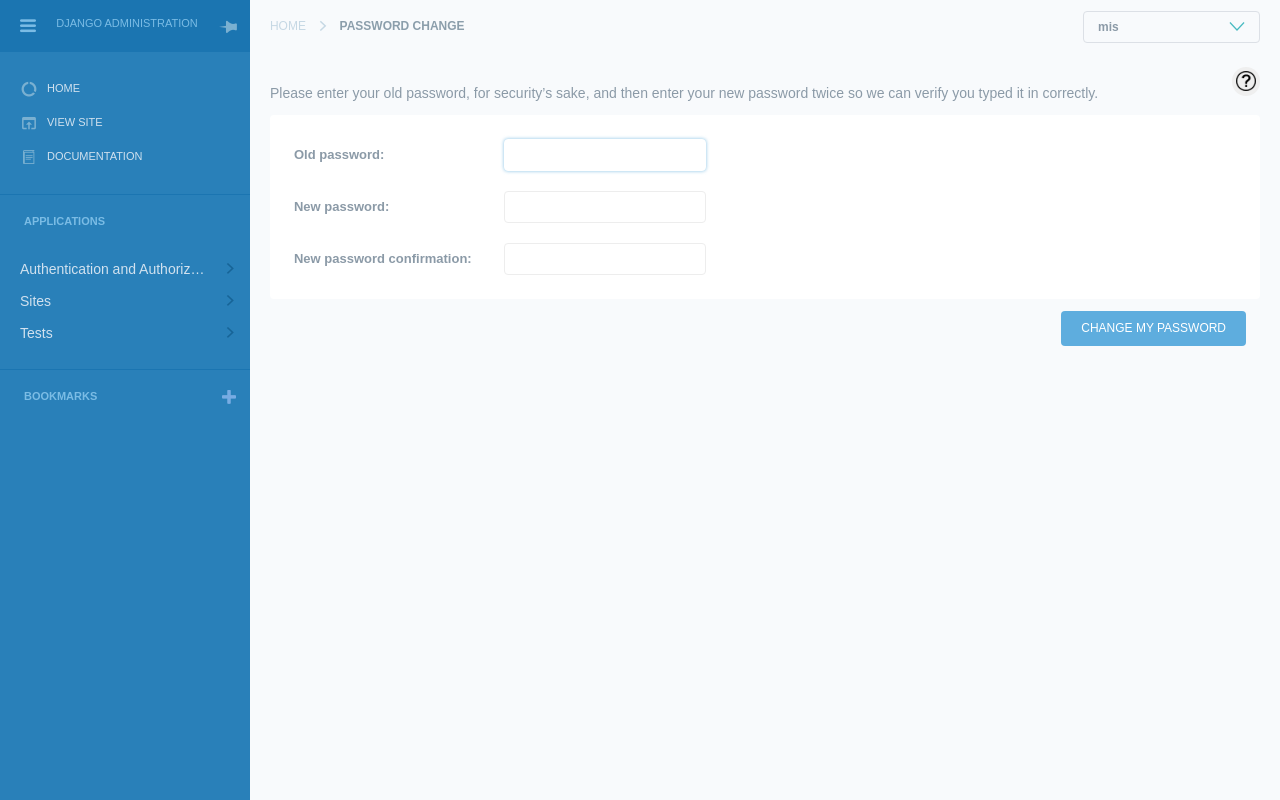
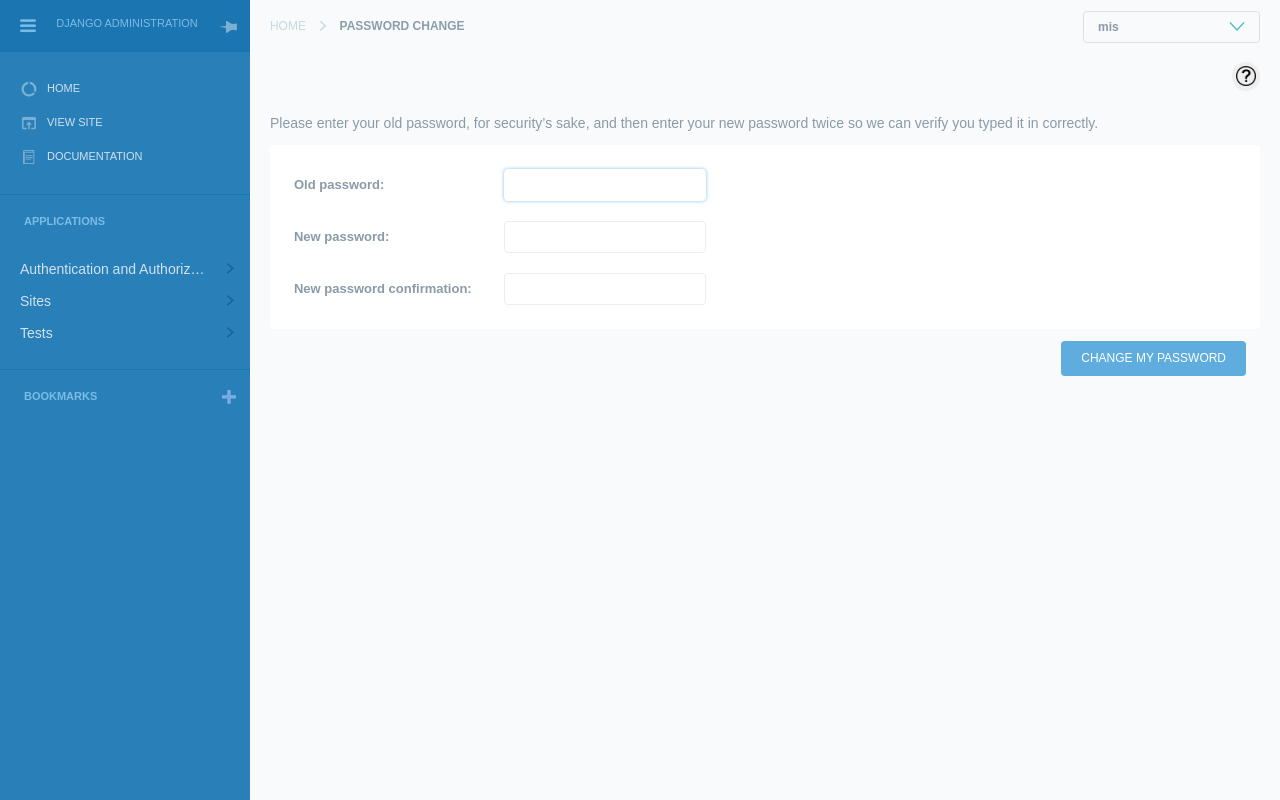
Before and after one commit to mispublic/wiptracker, a Django app: a page that uses jet/templates/admin/base.html in a window 1280 px wide. Run offline with Django 3.2, Linux system fonts and the light colour scheme; a user stored in the database is signed in; data that the repository does not hold is empty; style sheets or scripts are compiled from the project's sources; some web fonts are replaced.

Commit message:
update css

```diff
--- a/static/css/wiptracking.css
+++ b/static/css/wiptracking.css
@@ -18,7 +18,7 @@ table thead th a{
 
 .info{
     text-align: right;
-    margin: 15px 20px -35px;
+    margin: 10px 20px 0px 0px;
 }
 
 .info .isi{
```
